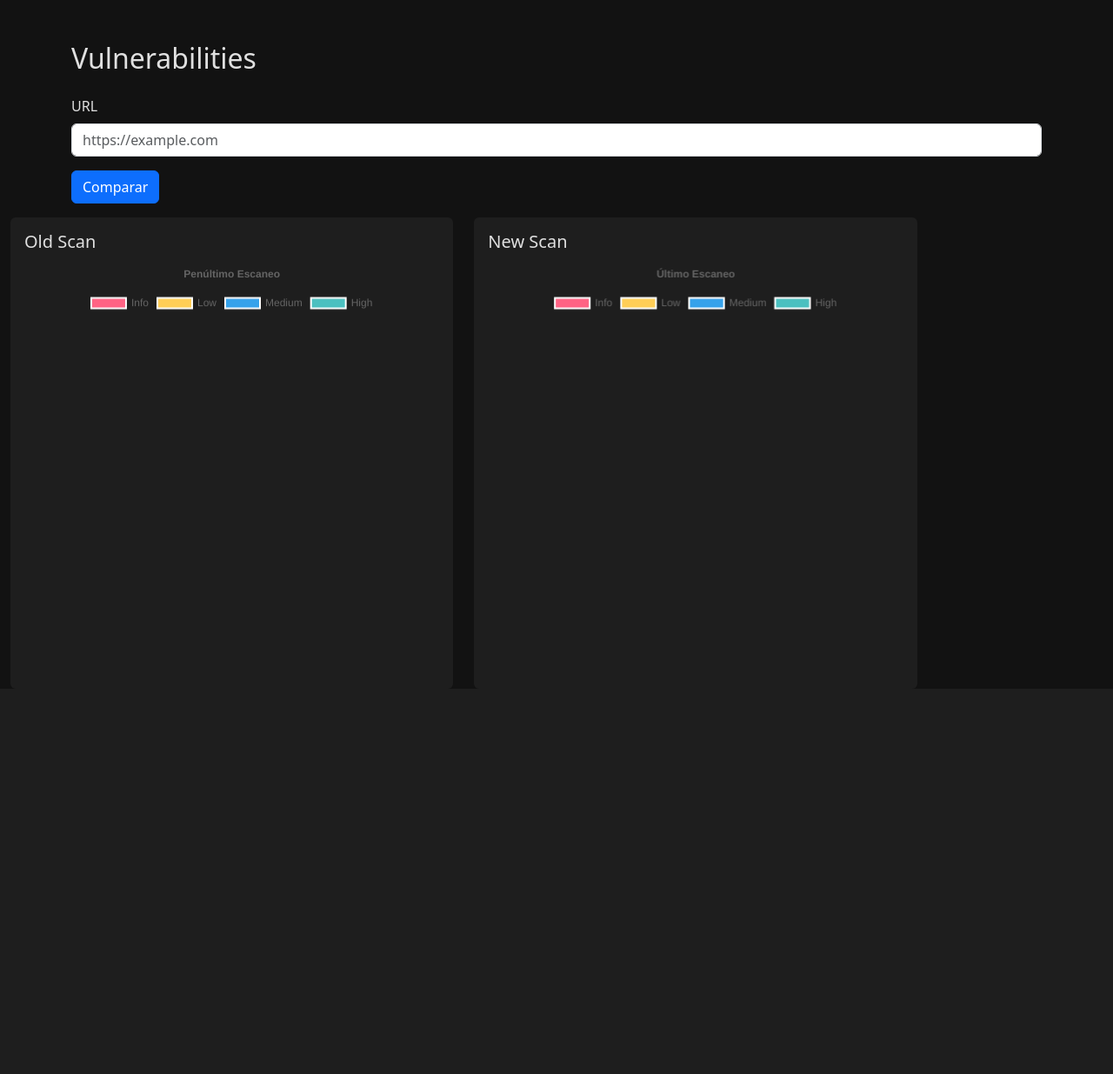
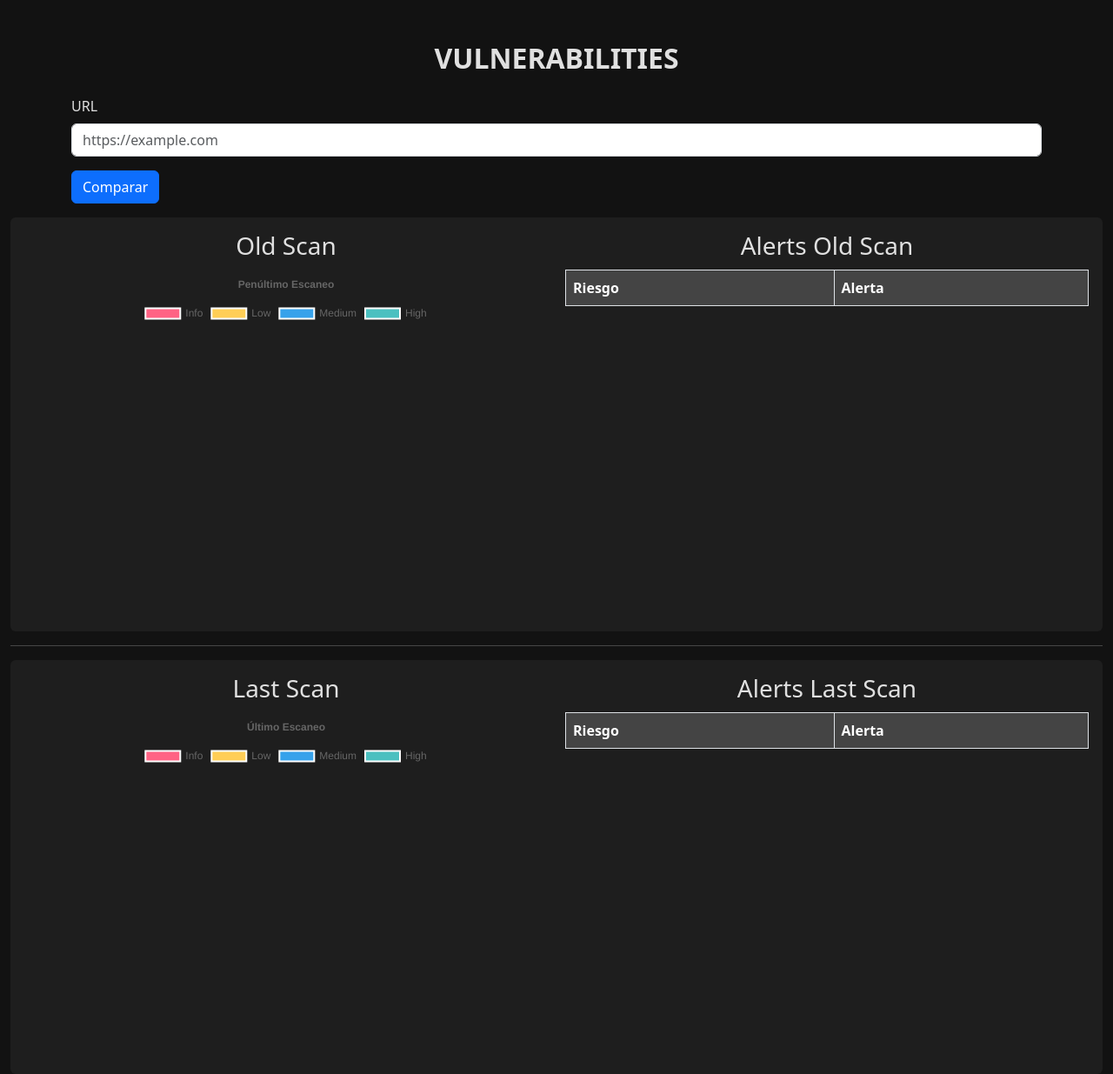
Before and after one commit to ZAP-TFG/zap_automatice_web, a Flask app: page /vulnerabilidades in a window 1280 px wide. Shown: the part 56-1291 px from the top of the page at 87% size. Before the commit the page ends 413 px from the top, so only its background shows below. Run offline with Flask 3, Linux system fonts and the light colour scheme; lists and menus that the app fills with data are empty.

Commit message:
Compare vulnerbilities mejora y chatgpt

```diff
--- a/app.py
+++ b/app.py
@@ -28,6 +28,11 @@ from models import *  # Importamos los modelos
 def init_sheduler_scans():
     init_scheduler()
 
+#Varibales Gloabales
+REPORT_NEW = None
+REPORT_OLD = None
+
+
 @app.route('/')
 @app.route('/home', methods=['GET', 'POST'])
 def home():
@@ -57,47 +62,147 @@ def chat_vul():
     form = ChatForm()
     return render_template('reports.html', form=form)
 
-
 @app.route('/vulnerabilidades', methods=['GET', 'POST'])
 def vulnerabilities():
     form = Vulnerabilities()
 
     url = form.url.data
+    data1 = {
+        "pieChartNew": {
+            "labels": ["Info", "Low", "Medium", "High"],
+            "data": [0, 0, 0, 0]
+        }
+    }
+    data2 = {
+        "pieChartPast": {
+            "labels": ["Info", "Low", "Medium", "High"],
+            "data": [0, 0, 0, 0]
+        }
+    }
+    data3 = {
+        "alertsOld": []
+    }
+    data4 = {
+        "alertsNew": []
+    }
+
     if url:
-        reports = Reportes_vulnerabilidades_url.query.filter_by(target_url=url).order_by(Reportes_vulnerabilidades_url.fecha_scan.desc()).limit(2).all()
+        vulnerabilities = Reportes_vulnerabilidades_url.query.filter_by(target_url=url).order_by(Reportes_vulnerabilidades_url.fecha_scan.desc()).limit(2).all()
 
-        vulnerabilidades_ultima_fecha = reports[0] if len(reports) > 0 else None
-        vulnerabilidades_fecha_anterior = reports[1] if len(reports) > 1 else None
+        if len(vulnerabilities) > 0:
+            vulnerabilidades_ultima_fecha = vulnerabilities[0]  # Último escaneo
+            vulnerabilidades_fecha_anterior = vulnerabilities[1] if len(vulnerabilities) > 1 else None
 
-        data1 = {
-            "pieChartNew": {
-                "labels": ["Info", "Low", "Medium", "High"],
-                "data": [
-                    vulnerabilidades_ultima_fecha.vul_info if vulnerabilidades_ultima_fecha else 0,
-                    vulnerabilidades_ultima_fecha.vul_bajas if vulnerabilidades_ultima_fecha else 0,
-                    vulnerabilidades_ultima_fecha.vul_medias if vulnerabilidades_ultima_fecha else 0,
-                    vulnerabilidades_ultima_fecha.vul_altas if vulnerabilidades_ultima_fecha else 0,
+
+            data1 = {
+                "pieChartNew": {
+                    "labels": ["Info", "Low", "Medium", "High"],
+                    "data": [
+                        vulnerabilidades_ultima_fecha.vul_info if vulnerabilidades_ultima_fecha else 0,
+                        vulnerabilidades_ultima_fecha.vul_bajas if vulnerabilidades_ultima_fecha else 0,
+                        vulnerabilidades_ultima_fecha.vul_medias if vulnerabilidades_ultima_fecha else 0,
+                        vulnerabilidades_ultima_fecha.vul_altas if vulnerabilidades_ultima_fecha else 0,
+                    ]
+                }
+            }
+
+            data2 = {
+                "pieChartPast": {
+                    "labels": ["Info", "Low", "Medium", "High"],
+                    "data": [
+                        vulnerabilidades_fecha_anterior.vul_info if vulnerabilidades_fecha_anterior else 0,
+                        vulnerabilidades_fecha_anterior.vul_bajas if vulnerabilidades_fecha_anterior else 0,
+                        vulnerabilidades_fecha_anterior.vul_medias if vulnerabilidades_fecha_anterior else 0,
+                        vulnerabilidades_fecha_anterior.vul_altas if vulnerabilidades_fecha_anterior else 0,
+                    ]
+                }
+            }
+
+            report_json_old = vulnerabilidades_fecha_anterior.report_file if vulnerabilidades_fecha_anterior else {}
+            alertas_all_old = []
+            alerts_old = report_json_old.get("site", [])[0].get("alerts", []) if report_json_old else []
+
+            for alert in alerts_old:
+                alert_data = {
+                    "riskdesc": alert.get("riskdesc", "No Risk Description"),
+                    "alert": alert.get("alert", "Unknown Alert")
+                }
+                alertas_all_old.append(alert_data)
+
+
+            data3 = {
+                "alertsOld": [
+                    {
+                        "riskdesc": alert.get("riskdesc", "Unknown"),
+                        "alert": alert.get("alert", "No alert description")
+                    }
+                    for alert in alertas_all_old
                 ]
             }
-        }
 
-        data2 = {
-            "pieChartPast": {
-                "labels": ["Info", "Low", "Medium", "High"],
-                "data": [
-                    vulnerabilidades_fecha_anterior.vul_info if vulnerabilidades_fecha_anterior else 0,
-                    vulnerabilidades_fecha_anterior.vul_bajas if vulnerabilidades_fecha_anterior else 0,
-                    vulnerabilidades_fecha_anterior.vul_medias if vulnerabilidades_fecha_anterior else 0,
-                    vulnerabilidades_fecha_anterior.vul_altas if vulnerabilidades_fecha_anterior else 0,
+
+            report_json_new = vulnerabilidades_ultima_fecha.report_file if vulnerabilidades_ultima_fecha else {}
+            alertas_all_new = []
+            alerts_new = report_json_new.get("site", [])[0].get("alerts", []) if report_json_new else []
+
+            for alert in alerts_new:
+                alert_data = {
+                    "riskdesc": alert.get("riskdesc", "No Risk Description"),
+                    "alert": alert.get("alert", "Unknown Alert")
+                }
+                alertas_all_new.append(alert_data)
+
+
+            data4 = {
+                "alertsNew": [
+                    {
+                        "riskdesc": alert.get("riskdesc", "Unknown"),
+                        "alert": alert.get("alert", "No alert description")
+                    }
+                    for alert in alertas_all_new
                 ]
             }
-        }
-    else:
+            REPORT_NEW = report_json_new
+            REPORT_OLD = report_json_old
+    return render_template('vulnerabilities.html', form=form, data1=data1, data2=data2, data3=data3, data4=data4)
 
-        data1 = {"pieChartNew": {"labels": ["Info", "Low", "Medium", "High"], "data": [0, 0, 0, 0]}}
-        data2 = {"pieChartPast": {"labels": ["Info", "Low", "Medium", "High"], "data": [0, 0, 0, 0]}}
 
-    return render_template('vulnerabilities.html', form=form, data1=data1, data2=data2)
+@app.route('/obtener_comparativa_vulnerabilidades', methods=['POST'])
+def obtener_comparativa_vulnerabilidades():
+    url = request.form.get('url')
+    vulnerabilities = Reportes_vulnerabilidades_url.query.filter_by(target_url=url).order_by(Reportes_vulnerabilidades_url.fecha_scan.desc()).limit(2).all()
+
+    if len(vulnerabilities) > 0:
+        vulnerabilidades_ultima_fecha = vulnerabilities[0]  # Último escaneo
+        vulnerabilidades_fecha_anterior = vulnerabilities[1] if len(vulnerabilities) > 1 else None
+        report_new = vulnerabilidades_ultima_fecha.report_file if vulnerabilidades_ultima_fecha else {}
+        report_old = vulnerabilidades_fecha_anterior.report_file if vulnerabilidades_fecha_anterior else {}
+        try:
+            client = openai_client()
+            completion = client.chat.completions.create(
+                model="gpt-4-turbo",
+                messages=[
+                    {"role": "system", "content": "Eres un asistente especializado en vulnerabilidades WEB al que le van pasar dos reportes y lo más resumido posible sacar las diferencias entre las vulnerabilidades que hay. Bien estructurado y que sea corto. El primero es el utlimo realizado y el segundo es el anterior."},
+                    {
+                        "role": "user",
+                        "content": json.dumps(report_new)
+                    },
+                    {
+                        "role": "user",
+                        "content": json.dumps(report_old)
+                    }
+                ]
+            )
+            response = completion.choices[0].message.content
+            print(response)
+
+            # Aquí deberías devolver la respuesta en formato JSON
+            return jsonify({'comparativa': response})
+
+        except Exception as e:
+            logging.error(f"Error al interactuar con el LLM: {e}")
+            # Si hay error, retornar un mensaje adecuado
+            return jsonify({'error': 'Ocurrió un error al procesar los reportes'}), 500
 
 
 
--- /dev/null
+++ b/static/css/vulnerabilities.css
@@ -0,0 +1,43 @@
+h2 {
+    text-align: center;
+}
+
+
+/* Estilo para la tabla */
+.table-container {
+    flex: 1; /* La tabla ocupará la otra mitad */
+    overflow-y: auto; /* Si la tabla es demasiado larga, permitirá desplazamiento vertical */
+    max-height: 400px; /* Limitar la altura de la tabla */
+}
+
+/* Estilo de la tabla */
+.table {
+    text-align: left;
+    color: white; /* Cambiar el color de todo el texto dentro de la tabla a blanco */
+    background-color: #333; /* Fondo oscuro para que el texto blanco sea visible */
+}
+
+/* Estilo de los encabezados de la tabla */
+.table th {
+    background-color: #444; /* Fondo oscuro para los encabezados */
+    color: white; /* Color blanco para el texto de los encabezados */
+}
+
+/* Estilo de las celdas de la tabla */
+.table td {
+    color: white; /* Color blanco para el texto de las celdas */
+}
+
+/* Estilo adicional para los títulos dentro de la tarjeta */
+.card-title {
+    text-align: center;
+    margin-bottom: 10px;
+}
+
+/* Canvas ajustado */
+canvas {
+    max-width: 400px;
+    max-height: 400px;
+    display: block;
+    margin: 0 auto;
+}
--- /dev/null
+++ b/static/js/vulnerabilities.js
@@ -0,0 +1,33 @@
+$(document).ready(function() {
+    // Cuando el formulario se envía
+    $('#vulnerabiliesForm').on('submit', function(event) {
+        // Aquí solo evitamos el envío para AJAX, pero permitimos el comportamiento tradicional (recarga de la página)
+        var url = $('#scanUrl').val();  // Asumiendo que el ID del campo es 'scanUrl'
+
+        // Construir los datos a enviar
+        var formData = {
+            'url': url
+        };
+
+        // Hacer la solicitud AJAX
+        $.ajax({
+            url: '/obtener_comparativa_vulnerabilidades',  // La ruta Flask que manejará la consulta
+            type: 'POST',  // Método de la solicitud
+            data: formData,  // Los datos del formulario
+            success: function(response) {
+                // Si la solicitud es exitosa, procesamos la respuesta
+                console.log(response);  // Puedes ver la respuesta en la consola
+
+                // Actualiza la interfaz con la respuesta del modelo
+                // Supongamos que la respuesta contiene la comparativa de vulnerabilidades
+                $('#comparativaVulnerabilidades').text(response.comparativa);  // Muestra la respuesta en el div
+            },
+            error: function(xhr, status, error) {
+                // Manejo de errores si la solicitud falla
+                console.error('Error en la solicitud:', error);
+            }
+        });
+
+        // No usamos event.preventDefault() aquí, para que el formulario se pueda enviar y la página se recargue
+    });
+});
--- a/templates/vulnerabilities.html
+++ b/templates/vulnerabilities.html
@@ -1,9 +1,13 @@
 {% extends 'base.html' %}
 
 {% block content %}
+<link rel="stylesheet" href="/static/css/vulnerabilities.css">
+<script src="https://code.jquery.com/jquery-3.6.0.min.js"></script>
+<script src="/static/js/vulnerabilities.js"></script>
+
 <div class="container mt-5">
-    <h2 class="mb-4">Vulnerabilities</h2>
-    <form id="scanForm" method="post" enctype="multipart/form-data">
+    <h2 class="mb-4"><strong>VULNERABILITIES</strong></h2>
+    <form id="vulnerabiliesForm" method="post" enctype="multipart/form-data">
         {{ form.hidden_tag() }}  <!-- CSRF token -->
 
         <!-- URL -->
@@ -19,29 +23,85 @@
 </div>
 
 <div class="row">
-    <div class="col-md-5">
+    <div class="col-md-12">
         <div class="card">
-            <div class="card-body">
-                <h5 class="card-title">Old Scan</h5>
-                <canvas id="pieChartPast"  width="400" height="400"></canvas>
-            </div>
-        </div>
-    </div>
-    <div class="col-md-5">
-        <div class="card">
-            <div class="card-body">
-                <h5 class="card-title">New Scan</h5>
-                <canvas id="pieChartNew"  width="400" height="400"></canvas>
+            <div class="card-body d-flex">
+                <!-- Gráfico del escaneo anterior -->
+                <div class="chart-container" style="flex: 1; margin-right: 20px;">
+                    <h3 class="card-title">Old Scan</h3>
+                    <canvas id="pieChartPast" width="400" height="400"></canvas>
+                </div>
+
+                <!-- Tabla de alertas -->
+                <div class="table-container" style="flex: 1;">
+                    <h3 class="card-title">Alerts Old Scan</h3>
+                    <table class="table table-bordered">
+                        <thead>
+                            <tr>
+                                <th>Riesgo</th>
+                                <th>Alerta</th>
+                            </tr>
+                        </thead>
+                        <tbody>
+                            {% for alert in data3.alertsOld %}
+                            <tr>
+                                <td>{{ alert.riskdesc }}</td>
+                                <td>{{ alert.alert }}</td>
+                            </tr>
+                            {% endfor %}
+                        </tbody>
+                    </table>
+                </div>
             </div>
         </div>
     </div>
 </div>
+<hr>
+    <!-- Card for Last Scan with Pie Chart -->
+
+<div class="row">
+    <div class="col-md-12">
+        <div class="card">
+            <div class="card-body d-flex">
+                <!-- Gráfico del escaneo anterior -->
+                <div class="chart-container" style="flex: 1; margin-right: 20px;">
+                    <h3 class="card-title">Last Scan</h3>
+                    <canvas id="pieChartNew" width="400" height="400"></canvas>
+                </div>
+
+                <!-- Tabla de alertas -->
+                <div class="table-container" style="flex: 1;">
+                    <h3 class="card-title">Alerts Last Scan</h3>
+                    <table class="table table-bordered">
+                        <thead>
+                            <tr>
+                                <th>Riesgo</th>
+                                <th>Alerta</th>
+                            </tr>
+                        </thead>
+                        <tbody>
+                            {% for alert in data4.alertsNew %}
+                            <tr>
+                                <td>{{ alert.riskdesc }}</td>
+                                <td>{{ alert.alert }}</td>
+                            </tr>
+                            {% endfor %}
+                        </tbody>
+                    </table>
+                </div>
+            </div>
+        </div>
+    </div>
+</div>
+
 
 <script src="https://cdn.jsdelivr.net/npm/chart.js"></script>
 <script>
     // Obtener datos enviados desde el backend
     const data1 = {{ data1|tojson }};
     const data2 = {{ data2|tojson }};
+    const data3 = {{ data3|tojson }};
+    const data4 = {{ data4|tojson }};  // Datos de alertas para la tabla
 
     // Configuración para el gráfico del último escaneo
     const ctxNew = document.getElementById('pieChartNew').getContext('2d');
```
Also changed, not shown: static/css/styles.css (line endings or trailing spaces).
